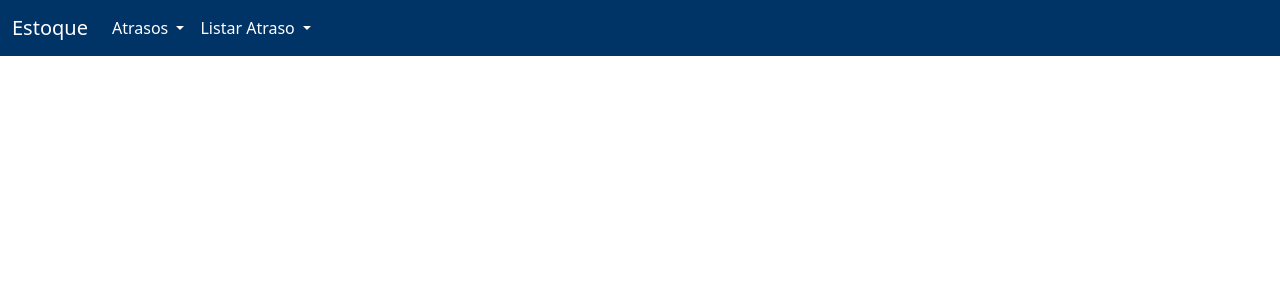
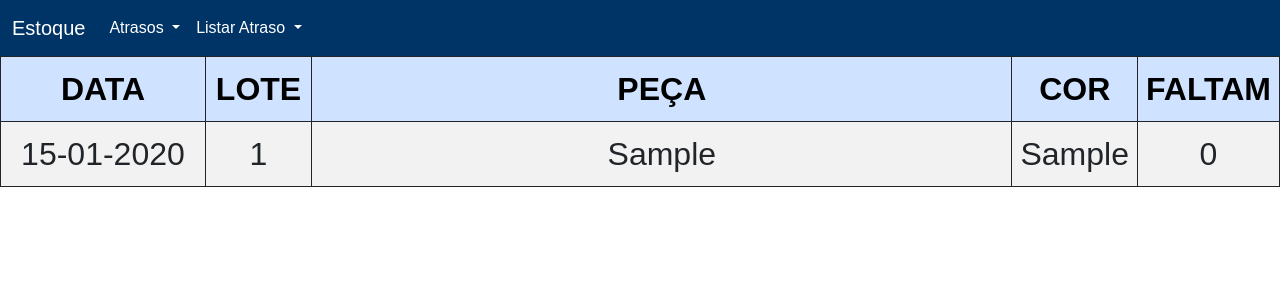
Before and after one commit to GersinComp/NovoAtrasoEstoqueSier, a Flask app: page / in a window 1280 px wide. Shown: the top 300 px of the page. Run offline with Flask 3, Linux system fonts and the light colour scheme; tables that the repository leaves empty hold one stand-in row (values such as "Sample post"); some libraries are stand-ins or nearby versions.

Commit message:
Commit
Tabela Jader funcionando, falta ajustar

```diff
--- a/PackArquivos/routes.py
+++ b/PackArquivos/routes.py
@@ -9,9 +9,12 @@ from reportlab.platypus import SimpleDocTemplate, Table, TableStyle, Paragraph
 from reportlab.lib.styles import getSampleStyleSheet
 
 
-@app.route('/', methods=['GET', 'POST'])
+@app.route("/", methods=['GET', 'POST'])
 def index():
-    return render_template('index.html')
+    dataframe = Cadeiras.query.all()
+    tamanho_df = len(dataframe)
+
+    return render_template('index.html', dataframe=dataframe, tamanho_df=tamanho_df)
 
 
 @app.route('/generate_pdf/<categoria>')
--- /dev/null
+++ b/PackArquivos/static/estilo.css
@@ -0,0 +1,32 @@
+body {
+    font-family: Arial, sans-serif;
+    margin: 0;
+    padding: 0;
+}
+
+.table-container {
+    width: 100%;
+    overflow-y: auto;
+    max-height: 696px; /* Defina uma altura máxima para a tabela */
+}
+
+table {
+    width: 100%;
+    border-collapse: collapse;
+}
+
+th, td {
+    font-size: 2rem;
+}
+
+thead th {
+    position: sticky;
+    top: 0;
+    z-index: 1;
+}
+
+tbody th {
+    position: sticky;
+    left: 0;
+    z-index: 1;
+}
--- /dev/null
+++ b/PackArquivos/static/script.js
@@ -0,0 +1,53 @@
+function rolarScrollSuave() {
+        var tabelaContainer = document.querySelector('.table-container');
+        var tabela = document.getElementById('tabela');
+        var posicaoFinal = tabela.scrollHeight - tabelaContainer.clientHeight;
+        var duracao = Math.min(5000, posicaoFinal * 2); // Calcula a duração com base no tamanho atual da tabela
+        var intervalo = Math.max(1, duracao / posicaoFinal); // Intervalo dinâmico com base na altura da tabela
+        var passos = duracao / intervalo;
+        var distanciaPorPasso = posicaoFinal / passos;
+        var posicaoAtual = 0;
+
+        var rolar = function() {
+            if (posicaoAtual < posicaoFinal) {
+                posicaoAtual += distanciaPorPasso;
+                tabelaContainer.scrollTop = posicaoAtual;
+                setTimeout(rolar, intervalo);
+            } else {
+                posicaoAtual = posicaoFinal;
+                setTimeout(voltarAoTopo, 3000); // Espera 3 segundos antes de chamar a função para voltar ao topo
+            }
+        };
+
+        var voltarAoTopo = function() {
+            var posicaoInicial = tabelaContainer.scrollTop;
+            var duracaoRetorno = 1000; // Tempo total do retorno ao topo em milissegundos
+            var intervaloRetorno = 10; // Intervalo entre cada passo do retorno ao topo em milissegundos
+            var passosRetorno = duracaoRetorno / intervaloRetorno;
+            var distanciaPorPassoRetorno = posicaoInicial / passosRetorno;
+            var posicaoAtualRetorno = posicaoInicial;
+
+            var retorno = function() {
+                if (posicaoAtualRetorno > 0) {
+                    posicaoAtualRetorno -= distanciaPorPassoRetorno;
+                    tabelaContainer.scrollTop = posicaoAtualRetorno;
+                    setTimeout(retorno, intervaloRetorno);
+                } else {
+                    tabelaContainer.scrollTop = 0;
+                }
+            };
+
+            retorno();
+        };
+
+        rolar();
+    }
+
+    window.onload = function() {
+        setTimeout(rolarScrollSuave, 3000);
+    }
+
+    function recarregarPagina() {
+        location.reload();
+    }
+    setTimeout(recarregarPagina, 3600000);
--- a/PackArquivos/templates/index.html
+++ b/PackArquivos/templates/index.html
@@ -1,7 +1,46 @@
 {% extends 'base.html' %}
 
+{% block head %}
+    <link rel="stylesheet" href="{{ url_for('static', filename='estilo.css') }}">
+    <script src="{{ url_for('static', filename='script.js') }}"></script>
+{% endblock %}
+
 {% block body %}
-    <div class="container">
+{#    {{ dataframe[0]['data'] }}#}
+    <div class="table-responsive grid text-center table-container">
+        <table class="table table-secundary table-striped table-bordered border-dark" id="tabela">
+            <thead class="table-primary table-bordered border-dark">
+            <tr>
+                <th class="col-sm-2" scope="col">DATA</th>
+                <th class="col-sm-1" scope="col">LOTE</th>
+                <th class="col-sm-7" scope="col">PEÇA</th>
+                <th class="col-sm-1" scope="col">COR</th>
+                <th class="col-sm-1" scope="col">FALTAM</th>
+            </tr>
+            </thead>
+            <tbody>
 
+                {% for i in range(tamanho_df) %}
+                    <tr class="border-dark">
+                        <td class="align-middle">
+                            {{ dataframe[i]['data'].strftime('%d-%m-%Y') }}
+                        </td>
+                        <td class="align-middle">
+                            {{ dataframe[i]['lote'] }}
+                        </td>
+                        <td class="align-middle">
+                            {{ dataframe[i]['pecas'] }}
+                        </td>
+                        <td class="align-middle">
+                            {{ dataframe[i]['cor'] }}
+                        </td>
+                        <td class="align-middle">
+                            {{ (dataframe[i]['quantidadeTotal'] - dataframe[i]['quantidadeEntregue']) }}
+                        </td>
+                    </tr>
+                {% endfor %}
+
+            </tbody>
+        </table>
     </div>
 {% endblock %}
```
